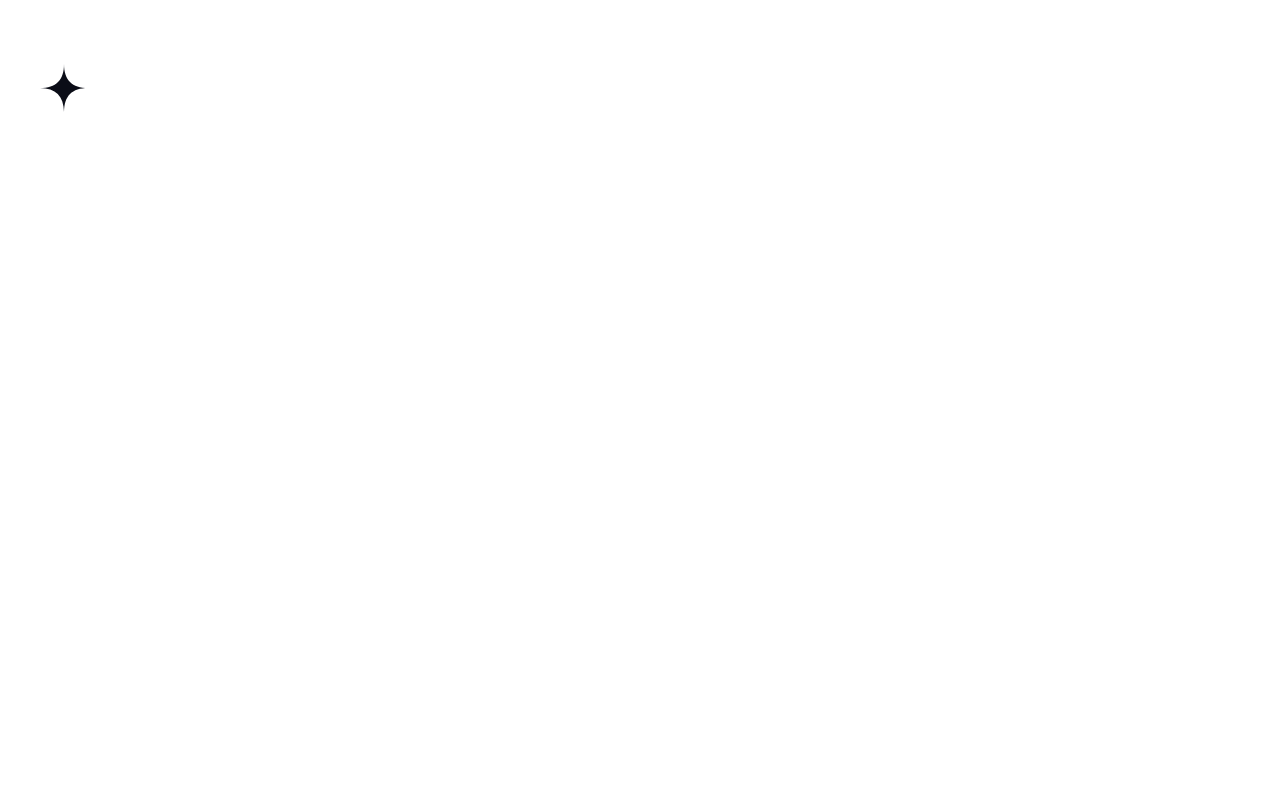
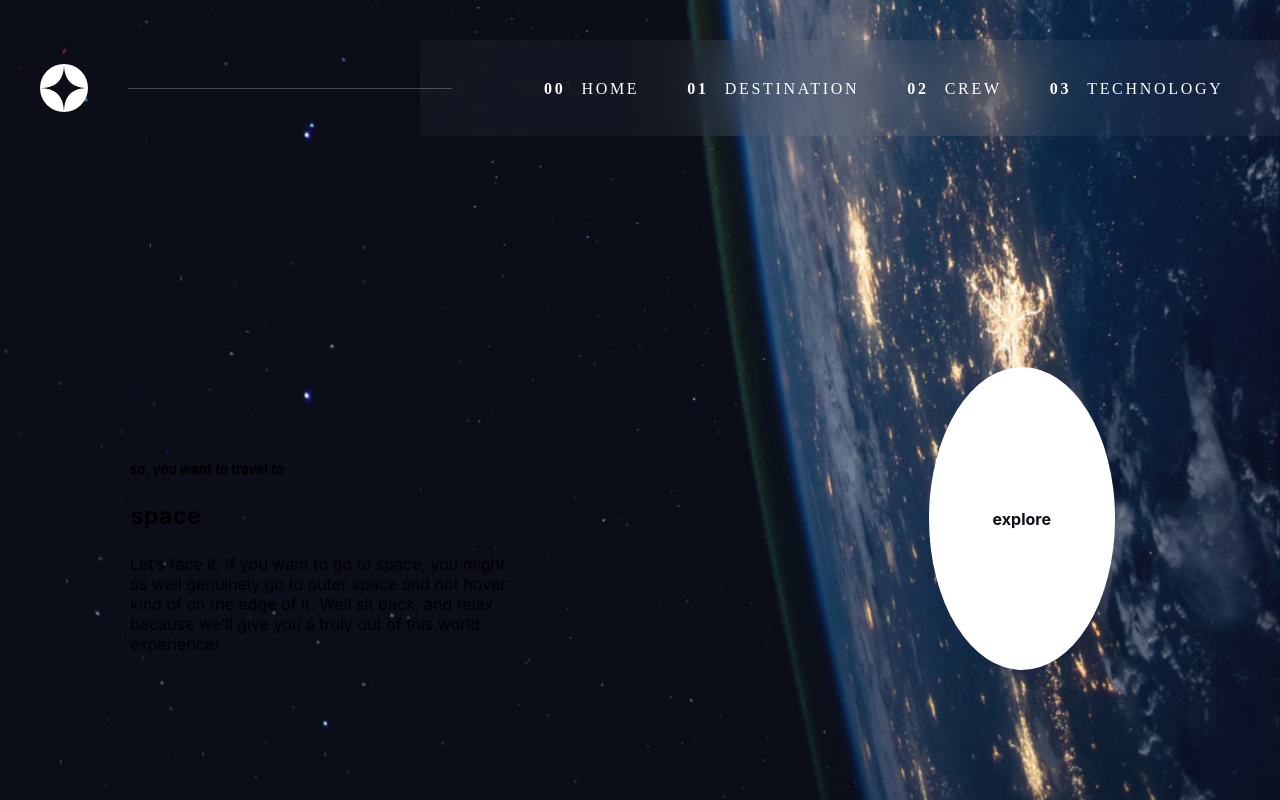
Before and after one commit to Sudarsh1010/space-tourism, a React (Create React App) app: page / in a window 1280 px wide. Built offline with nearby package versions, Linux system fonts and the light colour scheme.

Commit message:
Home Page Completed

```diff
--- a/src/App.js
+++ b/src/App.js
@@ -1,9 +1,11 @@
 import NavBar from "./components/NavBar/NavBar";
+import Home from './pages/Home/Home'
+import './App.scss'
 
 function App() {
   return (
     <div className="App">
-      <NavBar />
+      <Home />
     </div>
   );
 }
```
Also changed, not shown: src/App.scss (added).
